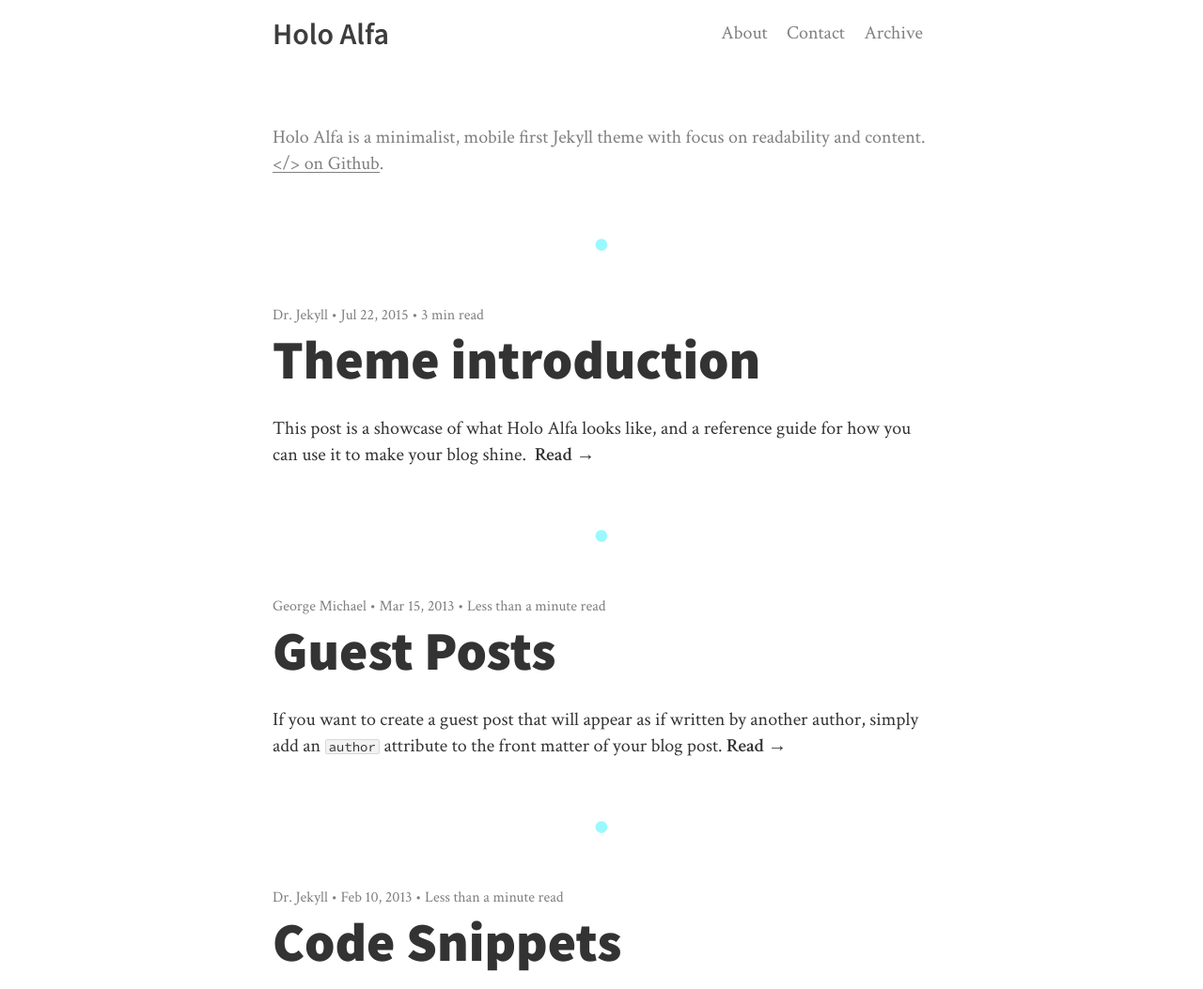
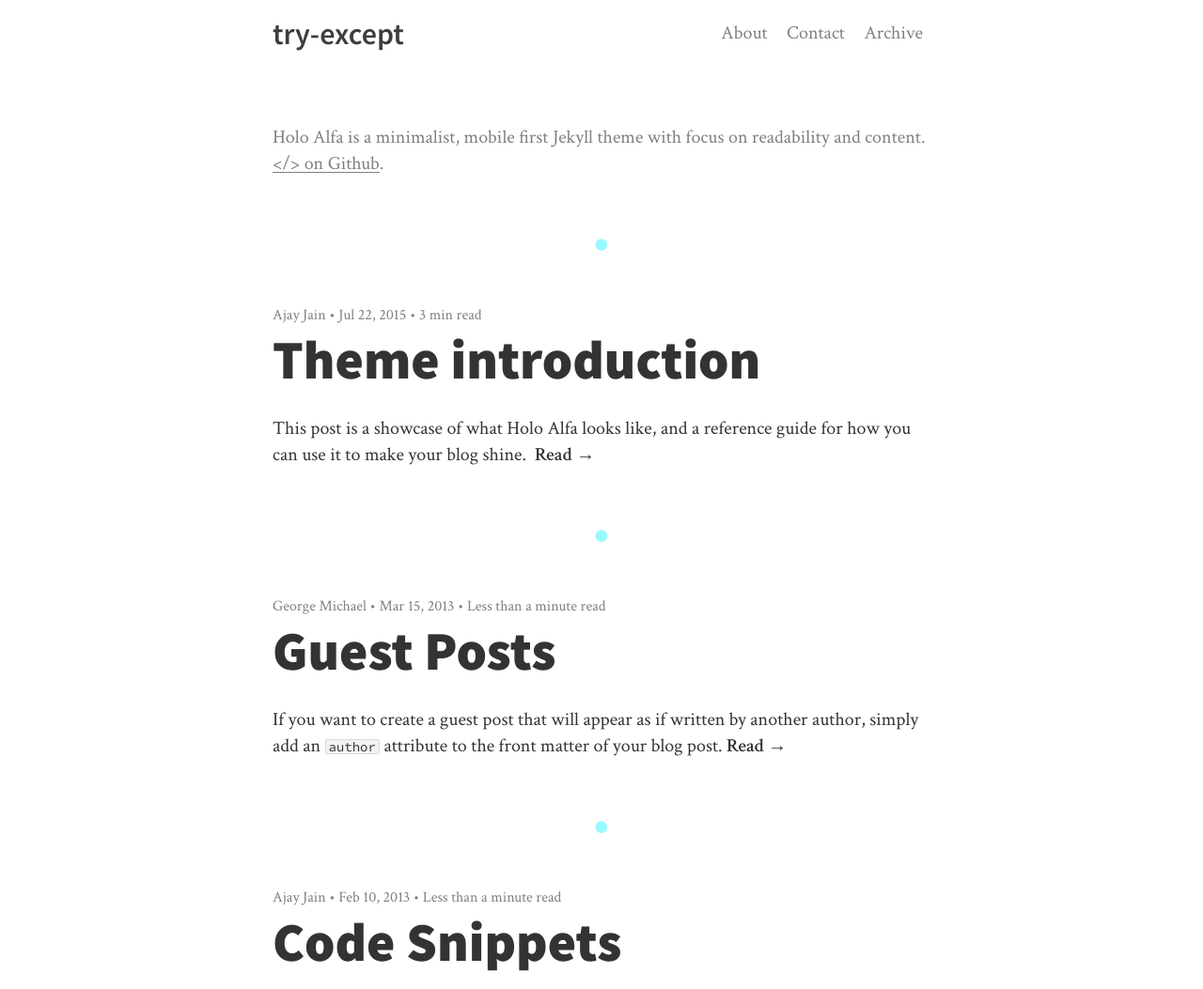
Before and after one commit to iamajay/iamajay.github.io, a Jekyll site: the page built from index.html, in a window 1280 px wide. Shown: the top 1053 px of the page at 94% size. Built offline with Jekyll 4.4.1, drawn with Linux system fonts in a browser that asks for light colours; nearby versions of some CDN libraries; the list of posts is cut into pages by our own code.

Commit message:
Update _config.yml

```diff
--- a/_config.yml
+++ b/_config.yml
@@ -1,20 +1,20 @@
 
 # The name of your website.
-name: Holo Alfa
+name: try-except
 
 description:
 
   # Description of your site. This will show up in google.
-  meta: Holo Alfa is a minimalist, mobile first Jekyll theme with focus on readability and content.
+  meta: try-except is a tech blog
 
   # Description of your site. This will show up on the front page.
   subtitle: Holo Alfa is a minimalist, mobile first Jekyll theme with focus on readability and content. <a href="https://github.com/stijnvc/holo-alfa">&lt;/&gt; on Github</a>.
 
 author:
-  name: Dr. Jekyll # Change this!
+  name: Ajay Jain # Change this!
 
   # Necessary for contact page
-  email: your@email.com # Change this!
+  email: ajayjain360@gmail.com # Change this!
 
   # Optional text (html) to display after author name. Leave empty if you don't
   # want it.
```
